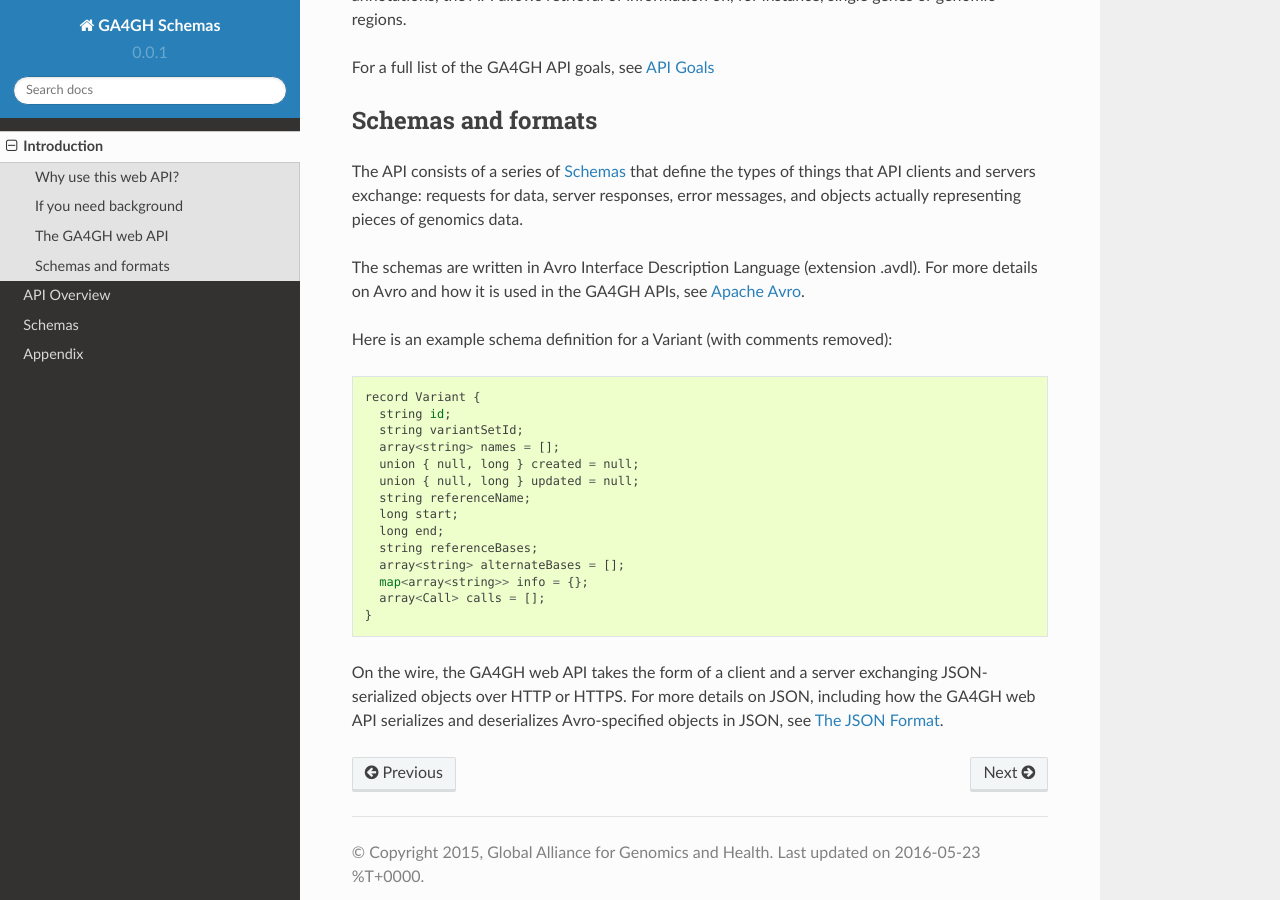
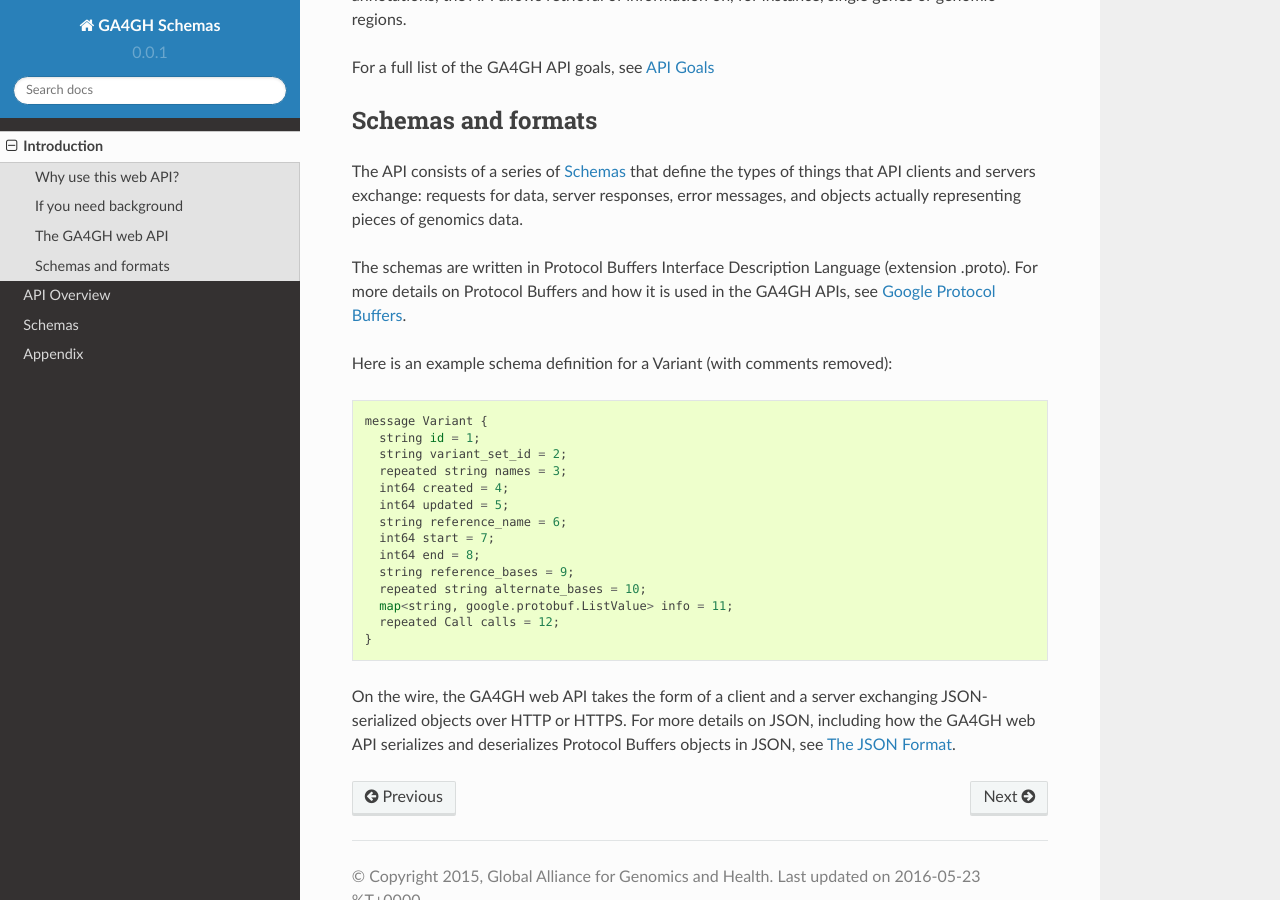
Before and after one commit to ga4gh/ga4gh-schemas, a Sphinx documentation site: the page built from doc/source/intro.rst, in a window 1280 px wide and 900 px high, scrolled down 776 px. Built offline with Sphinx 7.4.7 and the Read the Docs theme 2.0.0, drawn with Linux system fonts in a browser that asks for light colours; pages that are not in the unit, such as notebooks, are missing from menus.

Commit message:
Replace mentions of Avro with pb @calbach's edits @jeromekelleher's edits

```diff
--- a/doc/source/api/apidesign_intro.rst
+++ b/doc/source/api/apidesign_intro.rst
@@ -103,9 +103,9 @@ Unresolved Issues
 
 * What is the definition of the wire protocol?  HTTP 1.0? Is HTTP 1.1
   chunked encoding allowed?  What is the specification for the
-  generate JSON for a given an Avro schema?
+  generated JSON for a given an Protocol Buffers schema?
 
-* What is the role of Avro?  Is it for documentation-only or for use
-  as an IDL?
+* What is the role of Protocol Buffers?  Is it for documentation-only
+ or for use as an IDL?
 
 * Need overall object relationship diagram.
--- a/doc/source/intro.rst
+++ b/doc/source/intro.rst
@@ -53,29 +53,29 @@ define the types of things that API clients and servers exchange:
 requests for data, server responses, error messages, and objects
 actually representing pieces of genomics data.
 
-The schemas are written in Avro Interface Description Language
-(extension .avdl). For more details on Avro and how it is used in the
-GA4GH APIs, see :ref:`avro`.
+The schemas are written in Protocol Buffers Interface Description
+Language (extension .proto). For more details on Protocol Buffers
+and how it is used in the GA4GH APIs, see :ref:`proto`.
 
 Here is an example schema definition for a Variant (with comments
 removed)::
 
-  record Variant {
-    string id;
-    string variantSetId;
-    array<string> names = [];
-    union { null, long } created = null;
-    union { null, long } updated = null;
-    string referenceName;
-    long start;
-    long end;
-    string referenceBases;
-    array<string> alternateBases = [];
-    map<array<string>> info = {};
-    array<Call> calls = [];
+  message Variant {
+    string id = 1;
+    string variant_set_id = 2;
+    repeated string names = 3;
+    int64 created = 4;
+    int64 updated = 5;
+    string reference_name = 6;
+    int64 start = 7;
+    int64 end = 8;
+    string reference_bases = 9;
+    repeated string alternate_bases = 10;
+    map<string, google.protobuf.ListValue> info = 11;
+    repeated Call calls = 12;
   }
 
 On the wire, the GA4GH web API takes the form of a client and a server
 exchanging JSON-serialized objects over HTTP or HTTPS. For more
 details on JSON, including how the GA4GH web API serializes and
-deserializes Avro-specified objects in JSON, see :ref:`json`.
+deserializes Protocol Buffers objects in JSON, see :ref:`json`.
```
Also changed, not shown: INSTALL.rst (+8 -6 lines), doc/source/appendix/avro_intro.rst (deleted, +0 -71 lines), doc/source/appendix/json_intro.rst (+17 -121 lines), doc/source/appendix/proto_intro.rst (added, +53 -0 lines), doc/README.rst.
